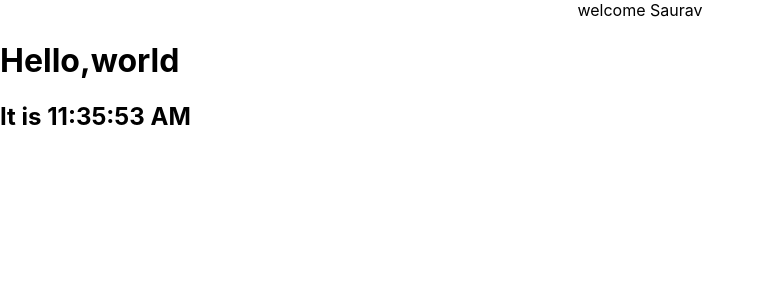
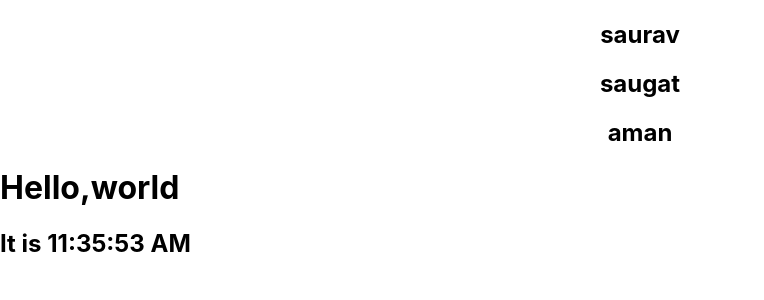
Before and after one commit to ShakyaSaurav/React-Basic, a React (Create React App) app: page / in a window 1280 px wide. Shown: the top 300 px of the page, without its empty margins (0-764 px from the left). Built offline with nearby package versions, Linux system fonts and the light colour scheme.

Commit message:
list render

```diff
--- a/src/App.js
+++ b/src/App.js
@@ -10,10 +10,12 @@ import ClassClick from './components/ClassClick';
 import EventBind from './components/EventBind';
 import ParentComponent from './components/ParentComponent';
 import UserGreeting from './UserGreeting';
+import NameList from './NameList';
 function App() {
   return (
     <div className="App">
-      <UserGreeting/>
+      <NameList/>
+      {/* <UserGreeting/> */}
       {/* <ParentComponent/> */}
       {/* <EventBind/> */}
       {/* <FunctionClick/>
--- /dev/null
+++ b/src/NameList.js
@@ -0,0 +1,18 @@
+import React from 'react'
+
+function NameList() {
+    const names=['saurav','saugat','aman']
+  return (
+    <div>
+        {/* <h2>{names[0]}</h2>
+        <h2>{names[1]}</h2>
+        <h2>{names[2]}</h2> */}
+        {
+            names.map(stdname=><h2>{stdname}</h2>)
+        }
+
+    </div>
+  )
+}
+
+export default NameList
```
